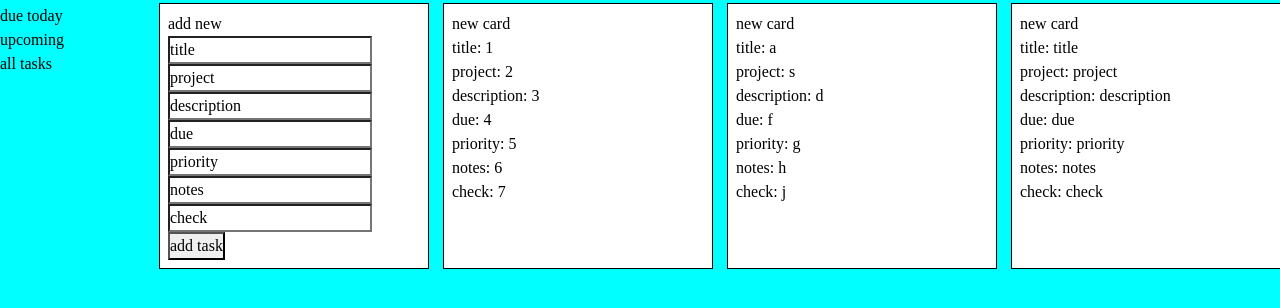
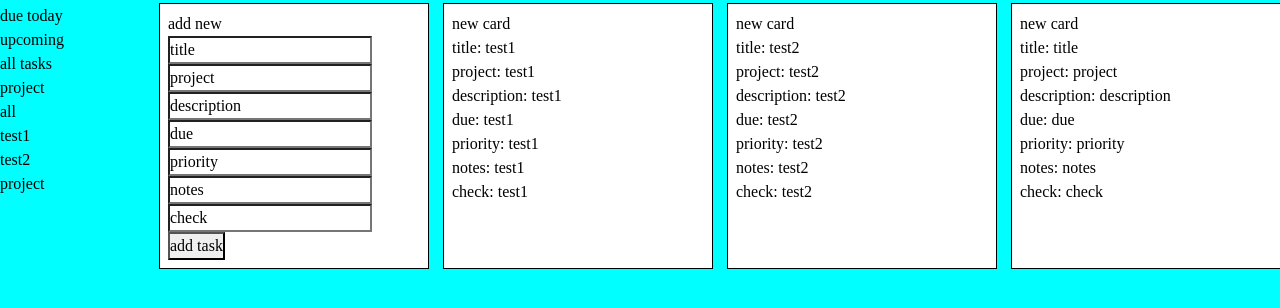
Before and after one commit to dawrentz/TOP-todo-list, a website built with webpack: page src/index.html in a window 1280 px wide. Both pictures are taken after a click on the button "add task". Shown: the part 44-352 px from the top of the page. Built offline with nearby package versions, Linux system fonts and the light colour scheme.

Commit message:
Add dynamic project list to side bar.
No filtering yet.

```diff
--- a/src/index.html
+++ b/src/index.html
@@ -16,7 +16,9 @@
         <div class="sidebar-feature">due today</div>
         <div class="sidebar-feature">upcoming</div>
         <div class="sidebar-feature">all tasks</div>
-        <!-- <div class="sidebar-feature">add todoloo</div> -->
+        <div class="sidebar-feature">project
+            <ul id="projects-list"></ul>
+        </div>
     </div>
     <div id="content"></div>
         <!-- had to move templates out of .content for clearPage() -->
--- a/src/index.js
+++ b/src/index.js
@@ -18,11 +18,25 @@ renderAll();
 
 
 //test
-const temp1 = new taskModule.Task(1,2,3,4,5,6,7);
-const temp2 = new taskModule.Task("a","s","d","f","g","h","j");
+const temp1 = new taskModule.Task(
+    "test1",
+    "test1",
+    "test1",
+    "test1",
+    "test1",
+    "test1",
+    "test1");
+const temp2 = new taskModule.Task(
+    "test2",
+    "test2",
+    "test2",
+    "test2",
+    "test2",
+    "test2",
+    "test2");
 taskModule.addTask(temp1);
 taskModule.addTask(temp2);
-renderAll();
+// renderAll();
 
 //track what "page" user is on to pass to render. ex: if delete on project 1, re-render object list with project 1 filter
 // renderAll();
--- a/src/render.js
+++ b/src/render.js
@@ -1,11 +1,32 @@
 //renderAll.js
 
+//imports
 import taskModule from "./taskModule";
+
+//declarations
 const contentElement = document.querySelector("#content");
+const projectsListElement = document.querySelector("#projects-list");
 
+//=============================================================
+//functions
+//=============================================================
 function clearContent() {
     contentElement.innerHTML = "";
 }
+
+//render projects list for sidebar selection
+function renderProjectsList() {
+    projectsListElement.innerHTML = "";
+    let tempProjectList = taskModule.updateProjectsList();
+
+     tempProjectList.forEach((project) => {
+        const tempLi = document.createElement("li");
+        tempLi.textContent = project;
+        projectsListElement.appendChild(tempLi);
+     });
+
+}
+
 
 //add the default "add task" card
 export function defaultTodo() {
@@ -35,11 +56,11 @@ export function defaultTodo() {
     });
 }
 
-
 //add all current tasks card to page (respects filter)
 export default function renderAll() {
     clearContent();
     defaultTodo();
+    renderProjectsList();
 
     taskModule.tasks.forEach(task => {
 
@@ -55,12 +76,12 @@ export default function renderAll() {
 
         const allNewTodoLines = newTodoCard.querySelectorAll(".todo-card-line span");
 
-
+        //create array of user inputs to update DOM
         const taskPropArray = [];
         for(const prop in task) {
             taskPropArray.push(task[prop]);
         }
-        //remove id
+        //remove id (internal only)
         taskPropArray.pop();
 
         //loop through user info to
--- a/src/taskModule.js
+++ b/src/taskModule.js
@@ -3,7 +3,8 @@
 const taskModule = (function() {
     //declarations
     const tasks = [];
-    let idNum = 0;
+    let _idNum = 0;
+    const _projectsListArray = ["all"];
 
     //classes
     class Task {
@@ -15,7 +16,7 @@ const taskModule = (function() {
             this.priority = priority;
             this.notes = notes;
             this.checkList = checkList;
-            this.idNum = idNum++;
+            this._idNum = _idNum++;
         }
     }
 
@@ -26,10 +27,26 @@ const taskModule = (function() {
         // console.table(tasks);
     }
 
+    function updateProjectsList() {
+        tasks.forEach((task) => {
+            if (!_projectsListArray.includes(task.project)) {
+                _projectsListArray.push(task.project);
+           }
+
+        });
+        //need delete project function
+
+        //testing
+        console.log(_projectsListArray);
+
+        return _projectsListArray;
+    }
+
     return {
         Task,
         addTask,
-        tasks
+        tasks,
+        updateProjectsList,
     };
 })();
 
```
